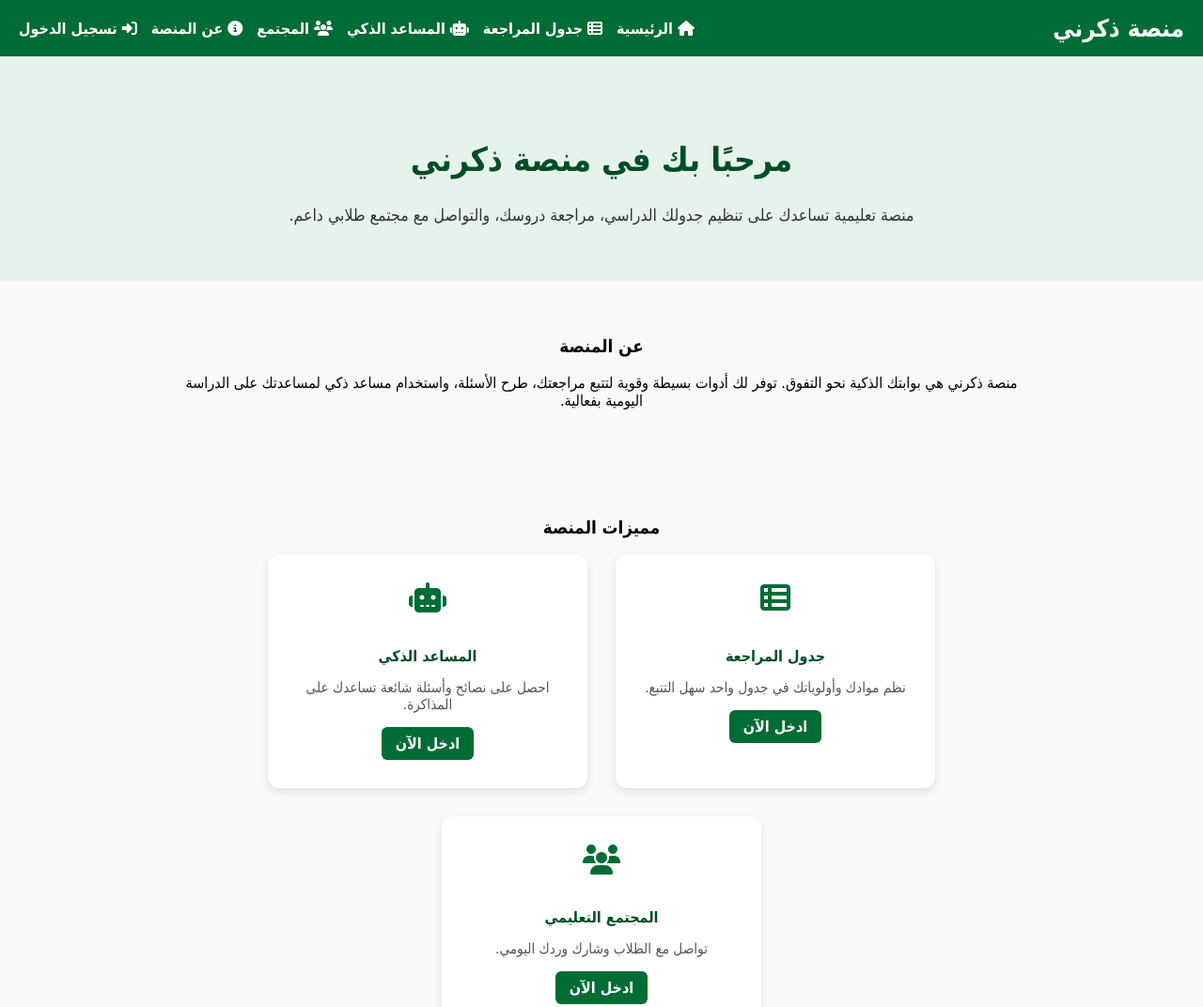
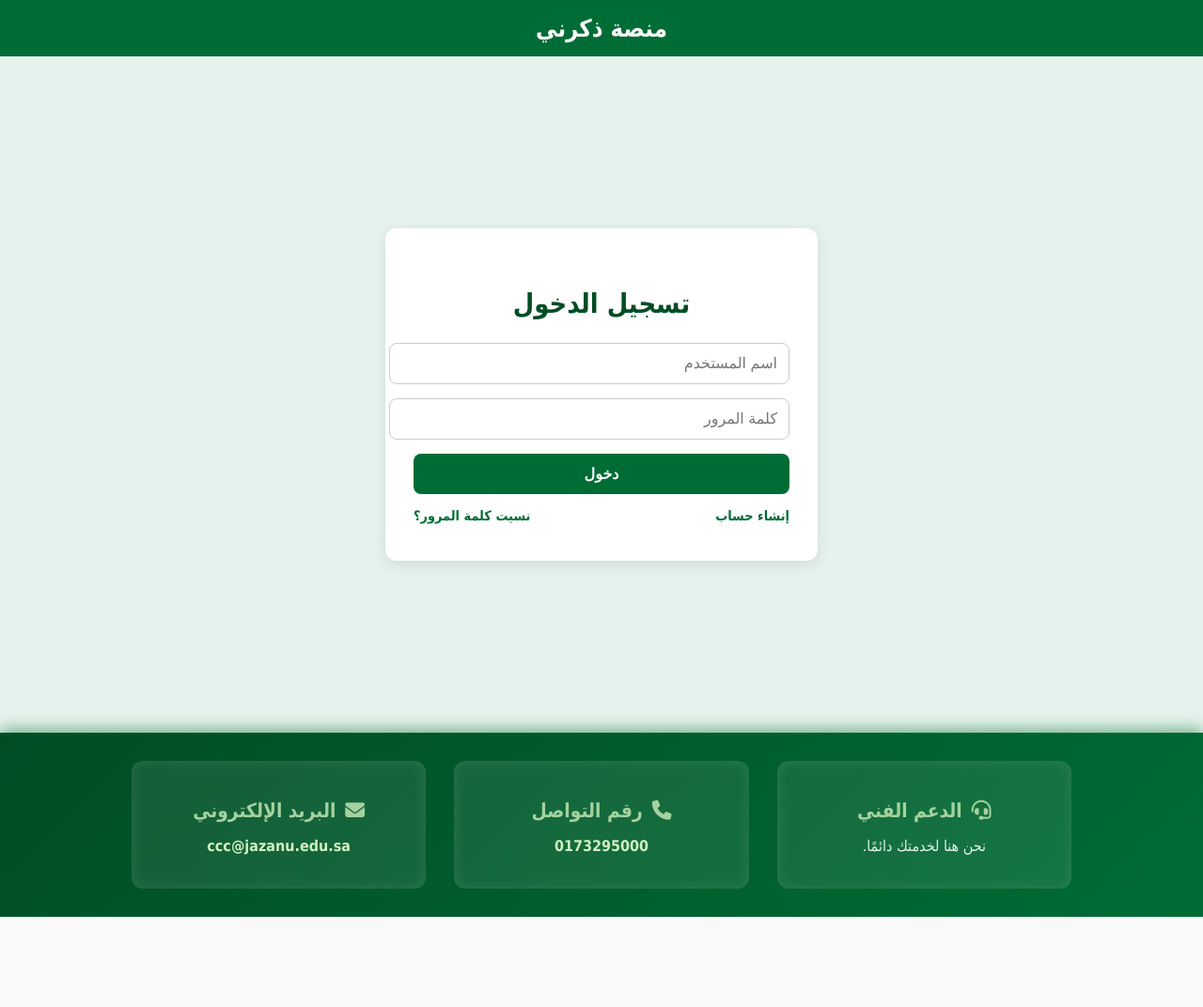
Before and after one commit to kfhg1/15, a plain HTML site: page login.html in a window 1280 px wide. Shown: the top 1072 px of the page at 94% size. After the commit the page ends 976 px from the top, so only its background shows below. Drawn offline with Linux system fonts and the light colour scheme.

Commit message:
Update login.html

```diff
--- a/login.html
+++ b/login.html
@@ -2,39 +2,134 @@
 <html lang="ar" dir="rtl">
 <head>
   <meta charset="UTF-8" />
-  <meta name="viewport" content="width=device-width, initial-scale=1.0" />
-  <title>منصة ذكرني - الرئيسية</title>
+  <meta name="viewport" content="width=device-width, initial-scale=1.0"/>
+  <title>تسجيل الدخول - منصة ذكرني</title>
   <link rel="stylesheet" href="https://cdnjs.cloudflare.com/ajax/libs/font-awesome/6.5.0/css/all.min.css"/>
   <style>
-    /* جميع التنسيقات كما هي من كودك السابق */
     body { margin: 0; font-family: 'Tahoma', sans-serif; background-color: #f9f9f9; }
-    header { background-color: #006c35; color: white; padding: 15px 20px; display: flex; align-items: center; justify-content: space-between; flex-wrap: wrap; }
+
+    header {
+      background-color: #006c35; color: white; padding: 15px 20px;
+      display: flex; align-items: center; justify-content: center;
+    }
+
     .logo { display: flex; align-items: center; gap: 12px; }
     header h1 { margin: 0; font-size: 1.6rem; }
-    nav { display: flex; gap: 15px; flex-wrap: wrap; }
-    nav a { color: white; text-decoration: none; font-weight: bold; }
-    nav a:hover { text-decoration: underline; }
 
-    .hero { padding: 60px 20px; text-align: center; background-color: #e6f3ec; }
-    .hero h2 { font-size: 2.2rem; color: #004d24; }
-    .hero p { font-size: 1.1rem; color: #333; max-width: 700px; margin: 20px auto 0; }
+    main {
+      display: flex;
+      justify-content: center;
+      align-items: center;
+      padding: 60px 20px;
+      min-height: calc(100vh - 200px);
+      background-color: #e6f3ec;
+    }
 
-    .about, .features { padding: 40px 20px; max-width: 900px; margin: auto; text-align: center; }
-    .features .cards { display: flex; justify-content: center; gap: 30px; flex-wrap: wrap; }
-    .card { background-color: white; border-radius: 12px; box-shadow: 0 4px 10px rgba(0,0,0,0.1); padding: 30px; width: 280px; transition: transform 0.3s; }
-    .card:hover { transform: translateY(-5px); }
-    .card i { color: #006c35; margin-bottom: 15px; }
-    .card h4 { color: #004d24; margin-bottom: 10px; }
-    .card p { color: #555; font-size: 0.95rem; margin-bottom: 15px; }
-    .card .btn { background-color: #006c35; color: white; padding: 8px 15px; border-radius: 6px; text-decoration: none; font-weight: bold; display: inline-block; }
-    .card .btn:hover { background-color: #004d24; }
+    .login-box {
+      background-color: white;
+      padding: 40px 30px;
+      border-radius: 12px;
+      box-shadow: 0 4px 15px rgba(0, 0, 0, 0.1);
+      max-width: 400px;
+      width: 100%;
+    }
 
-    footer { background: linear-gradient(135deg, #004d24, #006c35); color: #e0f2e9; padding: 30px 20px; text-align: center; box-shadow: 0 -4px 15px rgba(0, 108, 53, 0.5); }
-    .footer-container { display: flex; flex-wrap: wrap; justify-content: center; max-width: 1000px; margin: 0 auto; gap: 30px; }
-    .footer-section { flex: 1 1 250px; background: rgba(255, 255, 255, 0.08); padding: 20px; border-radius: 12px; box-shadow: inset 0 0 15px rgba(255, 255, 255, 0.1); }
-    .footer-section h3 { margin-bottom: 12px; font-size: 1.3rem; font-weight: 700; display: flex; justify-content: center; align-items: center; gap: 10px; color: #a4d29f; }
-    .footer-section a { color: #d0f0c0; text-decoration: none; font-weight: 600; }
-    .footer-section a:hover { color: #fff; text-decoration: underline; }
+    .login-box h2 {
+      margin-bottom: 25px;
+      color: #004d24;
+      font-size: 1.8rem;
+      text-align: center;
+    }
+
+    .login-box input[type="text"],
+    .login-box input[type="password"] {
+      width: 100%;
+      padding: 12px;
+      margin-bottom: 15px;
+      border-radius: 8px;
+      border: 1px solid #ccc;
+      font-size: 1rem;
+    }
+
+    .login-box button {
+      width: 100%;
+      padding: 12px;
+      background-color: #006c35;
+      color: white;
+      border: none;
+      border-radius: 8px;
+      font-size: 1rem;
+      cursor: pointer;
+      font-weight: bold;
+    }
+
+    .login-box button:hover {
+      background-color: #004d24;
+    }
+
+    .login-options {
+      margin-top: 15px;
+      display: flex;
+      justify-content: space-between;
+      font-size: 0.9rem;
+    }
+
+    .login-options a {
+      color: #006c35;
+      text-decoration: none;
+      font-weight: bold;
+    }
+
+    .login-options a:hover {
+      text-decoration: underline;
+    }
+
+    footer {
+      background: linear-gradient(135deg, #004d24, #006c35);
+      color: #e0f2e9;
+      padding: 30px 20px;
+      text-align: center;
+      box-shadow: 0 -4px 15px rgba(0, 108, 53, 0.5);
+    }
+
+    .footer-container {
+      display: flex;
+      flex-wrap: wrap;
+      justify-content: center;
+      max-width: 1000px;
+      margin: 0 auto;
+      gap: 30px;
+    }
+
+    .footer-section {
+      flex: 1 1 250px;
+      background: rgba(255, 255, 255, 0.08);
+      padding: 20px;
+      border-radius: 12px;
+      box-shadow: inset 0 0 15px rgba(255, 255, 255, 0.1);
+    }
+
+    .footer-section h3 {
+      margin-bottom: 12px;
+      font-size: 1.3rem;
+      font-weight: 700;
+      display: flex;
+      justify-content: center;
+      align-items: center;
+      gap: 10px;
+      color: #a4d29f;
+    }
+
+    .footer-section a {
+      color: #d0f0c0;
+      text-decoration: none;
+      font-weight: 600;
+    }
+
+    .footer-section a:hover {
+      color: #fff;
+      text-decoration: underline;
+    }
 
     /* إشعار الاستبيان */
     #survey-notification {
@@ -49,12 +144,15 @@
       z-index: 999;
       width: 260px;
     }
+
     #survey-notification p {
       color: #004d24;
       font-size: 0.95rem;
       margin-bottom: 10px;
     }
-    #survey-notification button, #survey-notification a {
+
+    #survey-notification button,
+    #survey-notification a {
       background-color: #006c35;
       color: white;
       border: none;
@@ -65,65 +163,41 @@
       font-size: 0.9rem;
       margin-left: 5px;
     }
-    #survey-notification button:hover, #survey-notification a:hover {
+
+    #survey-notification button:hover,
+    #survey-notification a:hover {
       background-color: #004d24;
     }
   </style>
 </head>
 <body>
+
   <header>
     <div class="logo">
       <h1><a href="index.html" style="color:white; text-decoration:none;">منصة ذكرني</a></h1>
     </div>
-    <nav>
-      <a href="index.html"><i class="fa-solid fa-house"></i> الرئيسية</a>
-      <a href="review.html"><i class="fa-solid fa-table-list"></i> جدول المراجعة</a>
-      <a href="assistant.html"><i class="fa-solid fa-robot"></i> المساعد الذكي</a>
-      <a href="community.html"><i class="fa-solid fa-users"></i> المجتمع</a>
-      <a href="#about"><i class="fa-solid fa-circle-info"></i> عن المنصة</a>
-      <a href="login.html"><i class="fa-solid fa-right-to-bracket"></i> تسجيل الدخول</a>
-    </nav>
   </header>
 
-  <section class="hero">
-    <h2>مرحبًا بك في منصة ذكرني</h2>
-    <p>منصة تعليمية تساعدك على تنظيم جدولك الدراسي، مراجعة دروسك، والتواصل مع مجتمع طلابي داعم.</p>
-  </section>
-
-  <section class="about" id="about">
-    <h3>عن المنصة</h3>
-    <p>منصة ذكرني هي بوابتك الذكية نحو التفوق. توفر لك أدوات بسيطة وقوية لتتبع مراجعتك، طرح الأسئلة، واستخدام مساعد ذكي لمساعدتك على الدراسة اليومية بفعالية.</p>
-  </section>
-
-  <section class="features">
-    <h3>مميزات المنصة</h3>
-    <div class="cards">
-      <div class="card">
-        <i class="fa-solid fa-table-list fa-2x"></i>
-        <h4>جدول المراجعة</h4>
-        <p>نظم موادك وأولوياتك في جدول واحد سهل التتبع.</p>
-        <a href="review.html" class="btn">ادخل الآن</a>
-      </div>
-      <div class="card">
-        <i class="fa-solid fa-robot fa-2x"></i>
-        <h4>المساعد الذكي</h4>
-        <p>احصل على نصائح وأسئلة شائعة تساعدك على المذاكرة.</p>
-        <a href="assistant.html" class="btn">ادخل الآن</a>
-      </div>
-      <div class="card">
-        <i class="fa-solid fa-users fa-2x"></i>
-        <h4>المجتمع التعليمي</h4>
-        <p>تواصل مع الطلاب وشارك وردك اليومي.</p>
-        <a href="community.html" class="btn">ادخل الآن</a>
+  <main>
+    <div class="login-box">
+      <h2>تسجيل الدخول</h2>
+      <form onsubmit="event.preventDefault(); window.location.href='index.html';">
+        <input type="text" placeholder="اسم المستخدم" required />
+        <input type="password" placeholder="كلمة المرور" required />
+        <button type="submit">دخول</button>
+      </form>
+      <div class="login-options">
+        <a href="signup.html">إنشاء حساب</a>
+        <a href="forgot-password.html">نسيت كلمة المرور؟</a>
       </div>
     </div>
-  </section>
+  </main>
 
   <footer>
     <div class="footer-container">
       <div class="footer-section support">
         <h3><i class="fa-solid fa-headset"></i> الدعم الفني</h3>
-        <p>جامعة جازان هنا لخدمتك دائمًا.</p>
+        <p>نحن هنا لخدمتك دائمًا.</p>
       </div>
       <div class="footer-section contact">
         <h3><i class="fa-solid fa-phone"></i> رقم التواصل</h3>
@@ -137,7 +211,6 @@
   </footer>
 
   <script>
-    // إظهار إشعار الاستبيان عند العودة من صفحات معينة
     const fromPages = ['review.html', 'assistant.html', 'community.html'];
     const referrer = document.referrer;
 
@@ -152,5 +225,6 @@
       document.body.appendChild(notif);
     }
   </script>
+
 </body>
 </html>
```
